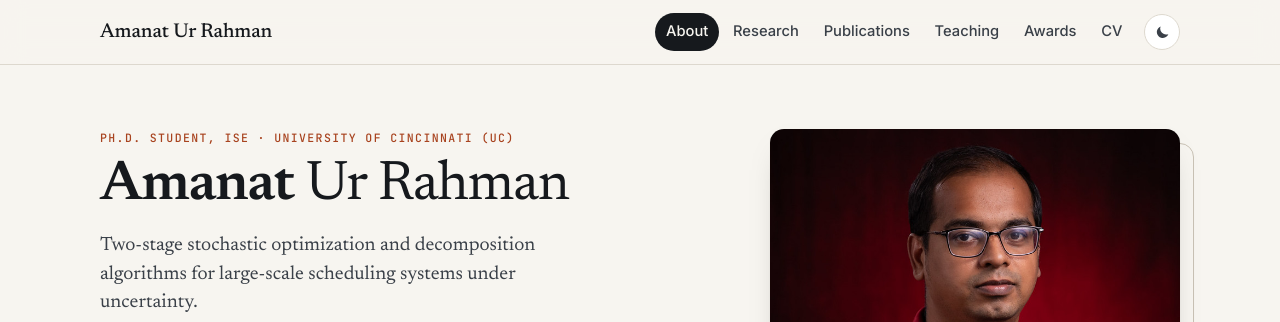
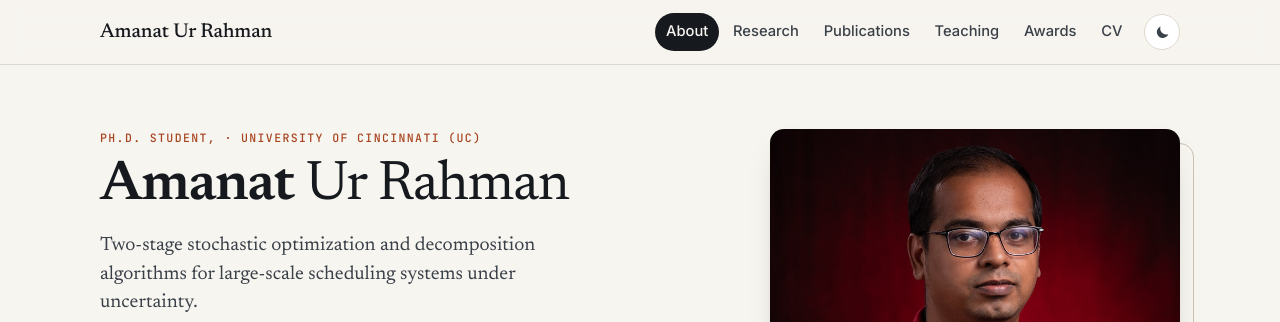
Before and after one commit to amanat-rahman/amanat-rahman.github.io, a Jekyll site: the page built from index.html, in a window 1280 px wide and 900 px high. Shown: the top 322 px of the window. Built offline with Jekyll 4.4.1, drawn with Linux system fonts in a browser that asks for light colours.

Commit message:
Update profile.yml

```diff
--- a/_data/profile.yml
+++ b/_data/profile.yml
@@ -1,7 +1,7 @@
 name: Amanat Ur Rahman
 first_name: Amanat
 last_name: Rahman
-title: Ph.D. Student, ISE
+title: Ph.D. Student,
 tagline: Two-stage stochastic optimization and decomposition algorithms for large-scale scheduling systems under uncertainty.
 department: Department of Mechanical, Materials, and Industrial Engineering (MMIE)
 institution: University of Cincinnati (UC)
```
